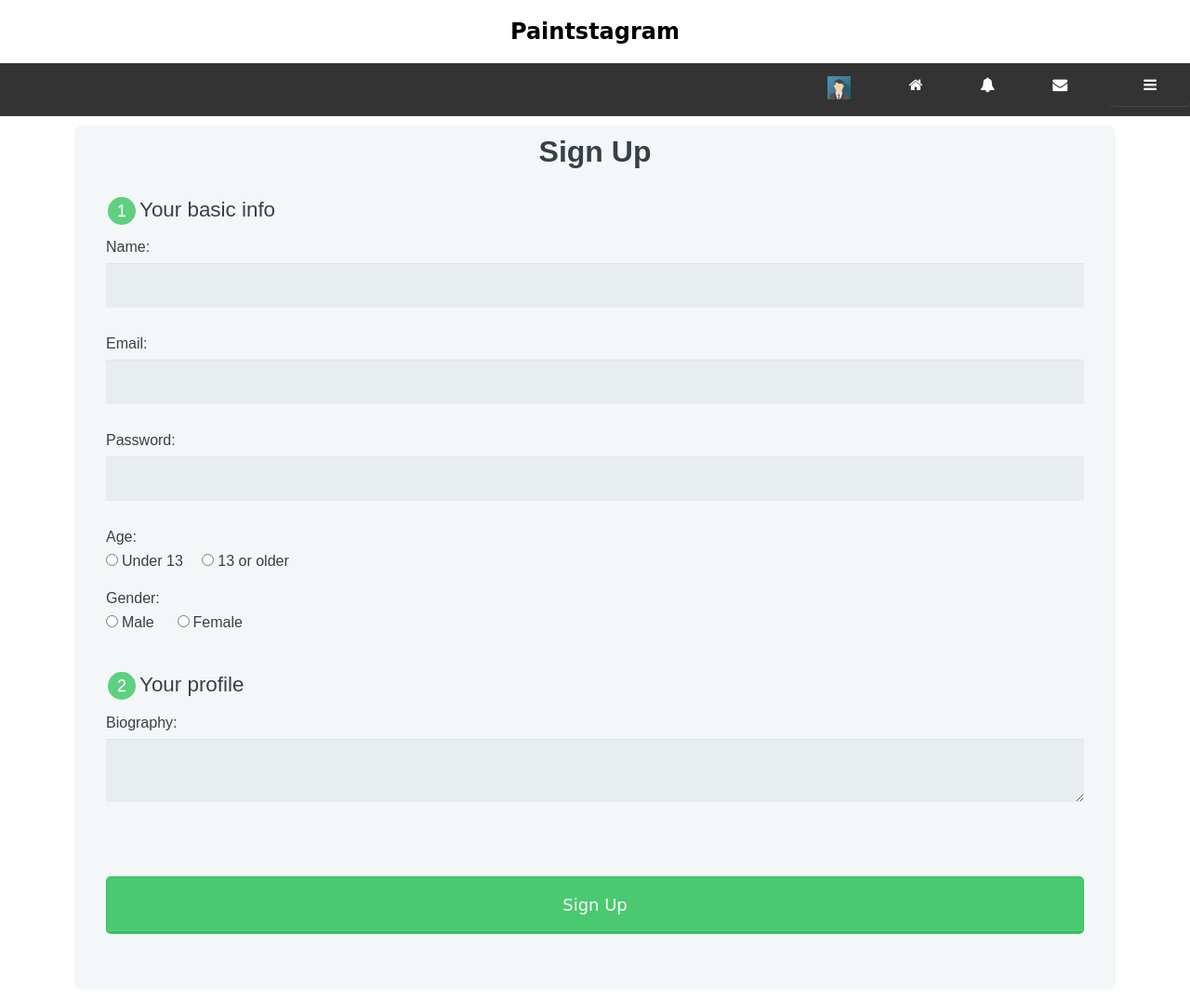
After one commit to traynerZero/WebDev, a PHP site: page /register.php in a window 1280 px wide. The commit adds this page. Shown: the whole page at 93% size. Run offline with PHP 8.4, Linux system fonts and the light colour scheme.

Commit message:
added registration page

```diff
--- /dev/null
+++ b/css/register.css
@@ -0,0 +1,116 @@
+*,
+*:before,
+*:after {
+    -moz-box-sizing: border-box;
+    -webkit-box-sizing: border-box;
+    box-sizing: border-box;
+}
+
+body {
+    font-family: 'Nunito', sans-serif;
+    color: #384047;
+}
+
+form {
+    margin: 10px auto;
+    padding: 10px 20px;
+    background: #f4f7f8;
+    border-radius: 8px;
+}
+
+h1 {
+    margin: 0 0 30px 0;
+    text-align: center;
+}
+
+input[type="text"],
+input[type="password"],
+input[type="date"],
+input[type="datetime"],
+input[type="email"],
+input[type="number"],
+input[type="search"],
+input[type="tel"],
+input[type="time"],
+input[type="url"],
+textarea,
+select {
+    background: rgba(255, 255, 255, 0.1);
+    border: none;
+    font-size: 16px;
+    height: auto;
+    margin: 0;
+    outline: 0;
+    padding: 15px;
+    width: 100%;
+    background-color: #e8eeef;
+    color: #8a97a0;
+    box-shadow: 0 1px 0 rgba(0, 0, 0, 0.03) inset;
+    margin-bottom: 30px;
+}
+
+input[type="radio"],
+input[type="checkbox"] {
+    margin: 0 4px 8px 0;
+}
+
+select {
+    padding: 6px;
+    height: 32px;
+    border-radius: 2px;
+}
+
+button {
+    padding: 19px 39px 18px 39px;
+    color: #FFF;
+    background-color: #4bc970;
+    font-size: 18px;
+    text-align: center;
+    font-style: normal;
+    border-radius: 5px;
+    width: 100%;
+    border: 1px solid #3ac162;
+    border-width: 1px 1px 3px;
+    box-shadow: 0 -1px 0 rgba(255, 255, 255, 0.1) inset;
+    margin-bottom: 10px;
+}
+
+fieldset {
+    margin-bottom: 30px;
+    border: none;
+}
+
+legend {
+    font-size: 1.4em;
+    margin-bottom: 10px;
+}
+
+label {
+    display: block;
+    margin-bottom: 8px;
+}
+
+label.light {
+    font-weight: 300;
+    display: inline;
+}
+
+.number {
+    background-color: #5fcf80;
+    color: #fff;
+    height: 30px;
+    width: 30px;
+    display: inline-block;
+    font-size: 0.8em;
+    margin-right: 4px;
+    line-height: 30px;
+    text-align: center;
+    text-shadow: 0 1px 0 rgba(255, 255, 255, 0.2);
+    border-radius: 100%;
+}
+
+@media screen and (min-width: 35rem) {
+    form {
+        max-width: 70rem;
+    }
+}
--- a/login.php
+++ b/login.php
@@ -19,7 +19,7 @@
 </head>
 <body>
  <?php
-    include('src/navbar.php');
+    include('header.php');
  ?>
 <div class="login">
     <input type="text" placeholder="Username" id="username">
--- /dev/null
+++ b/register.php
@@ -0,0 +1,57 @@
+<!DOCTYPE html>
+<html>
+<head>
+	<title>Paintstagram</title>
+    <meta name="viewport" content="width=device-width, initial-scale=1.0">
+	<link rel="stylesheet" type="text/css" href="main.css">
+	<!-- stylesheet -->
+
+
+    <!--scripts-->
+    <link rel="stylesheet" type="text/css" href="css/modals.css">
+    <link rel="stylesheet" type="text/css" href="css/register.css">
+    <link rel="stylesheet" href="https://cdnjs.cloudflare.com/ajax/libs/font-awesome/4.7.0/css/font-awesome.min.css">
+    <script src="js/jquery.js"></script>
+    <script src="js/jquery-ui.js"></script>
+</head>
+<body>
+ <?php
+    include('header.php');
+ ?>
+  <form action="index.html" method="post">
+
+        <h1>Sign Up</h1>
+
+        <fieldset>
+          <legend><span class="number">1</span>Your basic info</legend>
+          <label for="name">Name:</label>
+          <input type="text" id="name" name="user_name">
+
+          <label for="mail">Email:</label>
+          <input type="email" id="mail" name="user_email">
+
+          <label for="password">Password:</label>
+          <input type="password" id="password" name="user_password">
+
+          <label>Age:</label>
+          <input type="radio" id="under_13" value="under_13" name="user_age"><label for="under_13" class="light">Under 13</label>&emsp;
+          <input type="radio" id="over_13" value="over_13" name="user_age"><label for="over_13" class="light">13 or older</label>
+          <br><br>
+          <label>Gender:</label>
+          <input type="radio" id="male" value="male" name="user_gender"><label for="male" class="light">Male</label> &emsp;
+          <input type="radio" id="female" value="female" name="user_gender"><label for="female" class="light">Female</label>
+        </fieldset>
+
+        <fieldset>
+          <legend><span class="number">2</span>Your profile</legend>
+          <label for="bio">Biography:</label>
+          <textarea id="bio" name="user_bio"></textarea>
+        </fieldset>
+        <fieldset>
+        <button type="submit">Sign Up</button>
+      </form>
+
+
+</body>
+
+</html>
```
